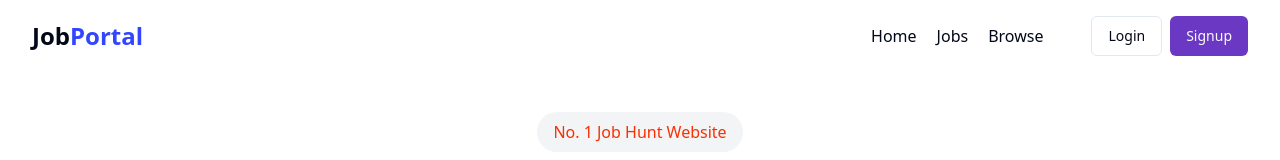
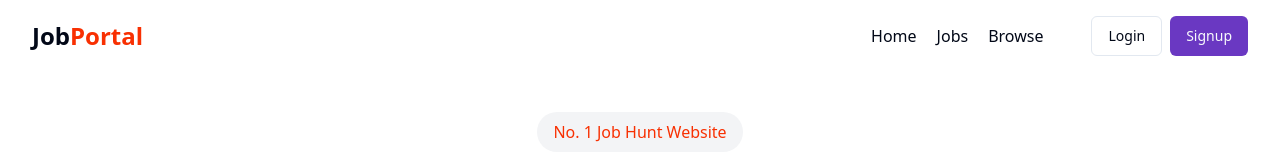
Before and after one commit to rohitsingh93300/jobportal, a React (Vite) app in the folder frontend/: page / in a window 1280 px wide. Shown: the top 160 px of the page. Built offline with nearby package versions, Linux system fonts and the light colour scheme; no server answers.

Commit message:
fixed ui

```diff
--- a/frontend/src/components/AppliedJobTable.jsx
+++ b/frontend/src/components/AppliedJobTable.jsx
@@ -8,7 +8,7 @@ const AppliedJobTable = () => {
     return (
         <div>
             <Table>
-                <TableCaption>A list of your applied jobs</TableCaption>
+                <TableCaption className="mb-5">A list of your applied jobs</TableCaption>
                 <TableHeader>
                     <TableRow>
                         <TableHead>Date</TableHead>
--- a/frontend/src/components/JobDescription.jsx
+++ b/frontend/src/components/JobDescription.jsx
@@ -52,7 +52,7 @@ const JobDescription = () => {
     }, [jobId, dispatch, user?._id]);
 
     return (
-        <div className='max-w-7xl mx-auto my-10'>
+        <div className='max-w-7xl mx-auto my-10 px-4 md:px-0'>
             <div className='flex items-center justify-between '>
                 <div>
                     <h1 className='font-bold text-xl'>{singleJob?.title}</h1>
--- a/frontend/src/components/shared/Navbar.jsx
+++ b/frontend/src/components/shared/Navbar.jsx
@@ -53,7 +53,7 @@ const Navbar = () => {
             <div className='bg-white hidden md:block'>
                 <div className='flex items-center justify-between mx-auto max-w-7xl h-16'>
                     <div onClick={()=>navigate('/')} className='cursor-pointer'>
-                        <h1 className='text-2xl font-bold'>Job<span className='text-[#3346ff]'>Portal</span></h1>
+                        <h1 className='text-2xl font-bold '>Job<span className='text-[#F83002]'>Portal</span></h1>
                     </div>
 
                     <div className='flex items-center gap-12 '>
```
